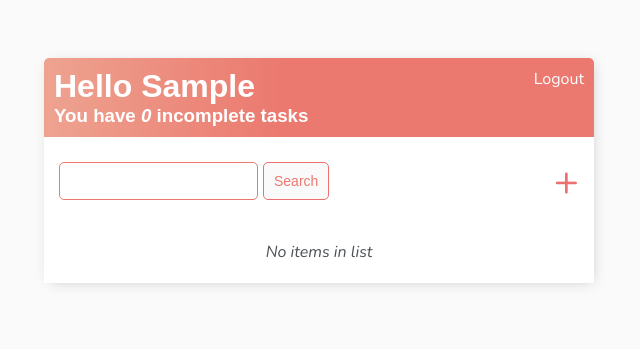
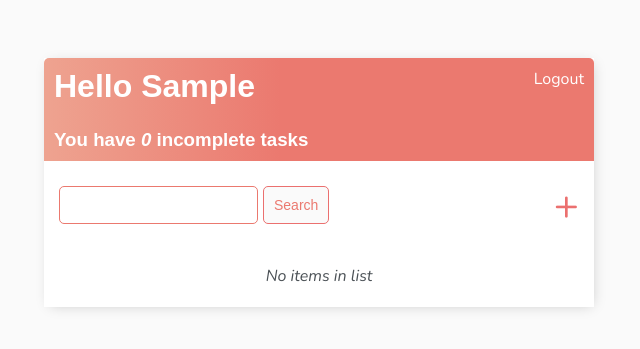
Before and after one commit to GayathriG5787/djangoTodo, a Django app: page / in a window 1280 px wide. Shown: the top 349 px of the page, without its empty margins (321-961 px from the left). Run offline with Django 5.2, Linux system fonts and the light colour scheme; the visitor is signed in with stand-in values (Sample User, id 1); data that the repository does not hold is empty; some web fonts are replaced.

Commit message:
readme and screenshots added

```diff
--- a/base/templates/base/main.html
+++ b/base/templates/base/main.html
@@ -52,6 +52,11 @@
             background: linear-gradient(90deg, #EEA390 0%, #EB796F 43%, #EB796F 100%);
             align-items: flex-start;
             gap: 15px;
+        }
+
+        .task-count {
+            margin: 0;
+            margin-top: 24px;
         }
 
         .header-content {
--- a/base/templates/base/task_list.html
+++ b/base/templates/base/task_list.html
@@ -5,7 +5,7 @@
     <!-- |title ensures that the first letter is capitalized -->
     <h1 class="username">Hello {{request.user|title}}</h1>
     <!-- |pluralize checks the count value and if the count > 1 it adds "s" -->
-    <h3 style="margin: 0">
+    <h3 class="task-count">
       You have <i>{{count}}</i> incomplete task{{ count|pluralize:"s" }}
     </h3>
   </div>
```
Also changed, not shown: README.md (added), 7 other files.
